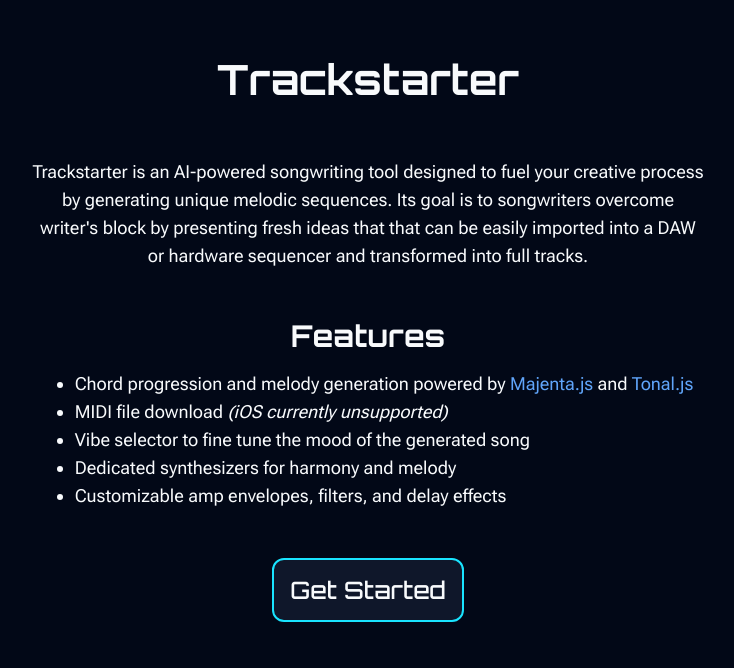
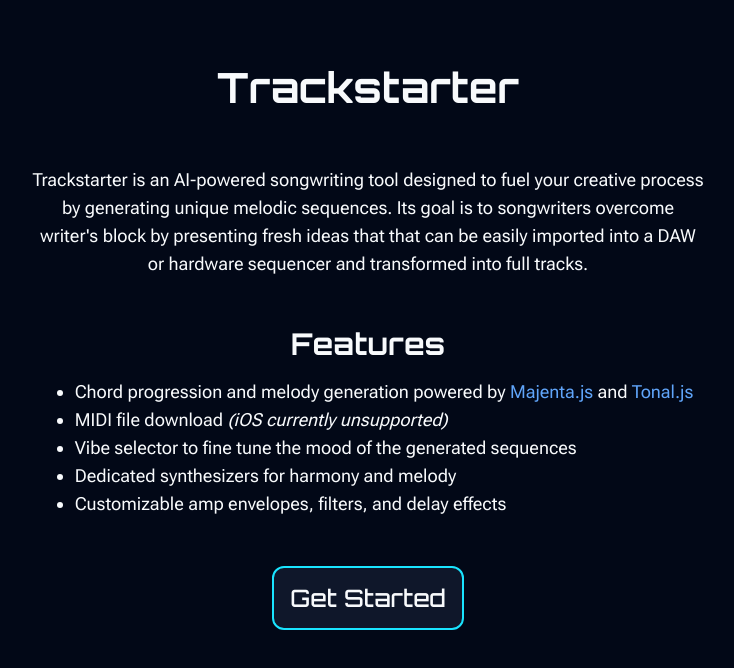
Before and after one commit to steve-mackinnon/trackstarter, a Next.js app: page / in a window 1280 px wide. Shown: the top 668 px of the page, without its empty margins (272-1006 px from the left). Built offline with nearby package versions, Linux system fonts and the light colour scheme.

Commit message:
Tweak padding

```diff
--- a/src/app/page.tsx
+++ b/src/app/page.tsx
@@ -7,7 +7,7 @@ const roboto = Roboto_Flex({ subsets: ["latin"] });
 
 export default function Home() {
   return (
-    <main className="flex flex-col justify-center items-center p-4 gap-y-12 text-center">
+    <main className="flex flex-col justify-center items-center p-6 gap-y-12 text-center">
       <h1 className="text-[2.6rem] font-bold pt-8">Trackstarter</h1>
       <article className={cn(roboto.className, "max-w-2xl text-lg")}>
         Trackstarter is an AI-powered songwriting tool designed to fuel your
@@ -46,7 +46,9 @@ export default function Home() {
           <li>
             MIDI file download <i>(iOS currently unsupported)</i>
           </li>
-          <li>Vibe selector to fine tune the mood of the generated song</li>
+          <li>
+            Vibe selector to fine tune the mood of the generated sequences
+          </li>
           <li>Dedicated synthesizers for harmony and melody</li>
           <li>Customizable amp envelopes, filters, and delay effects</li>
         </ul>
```
